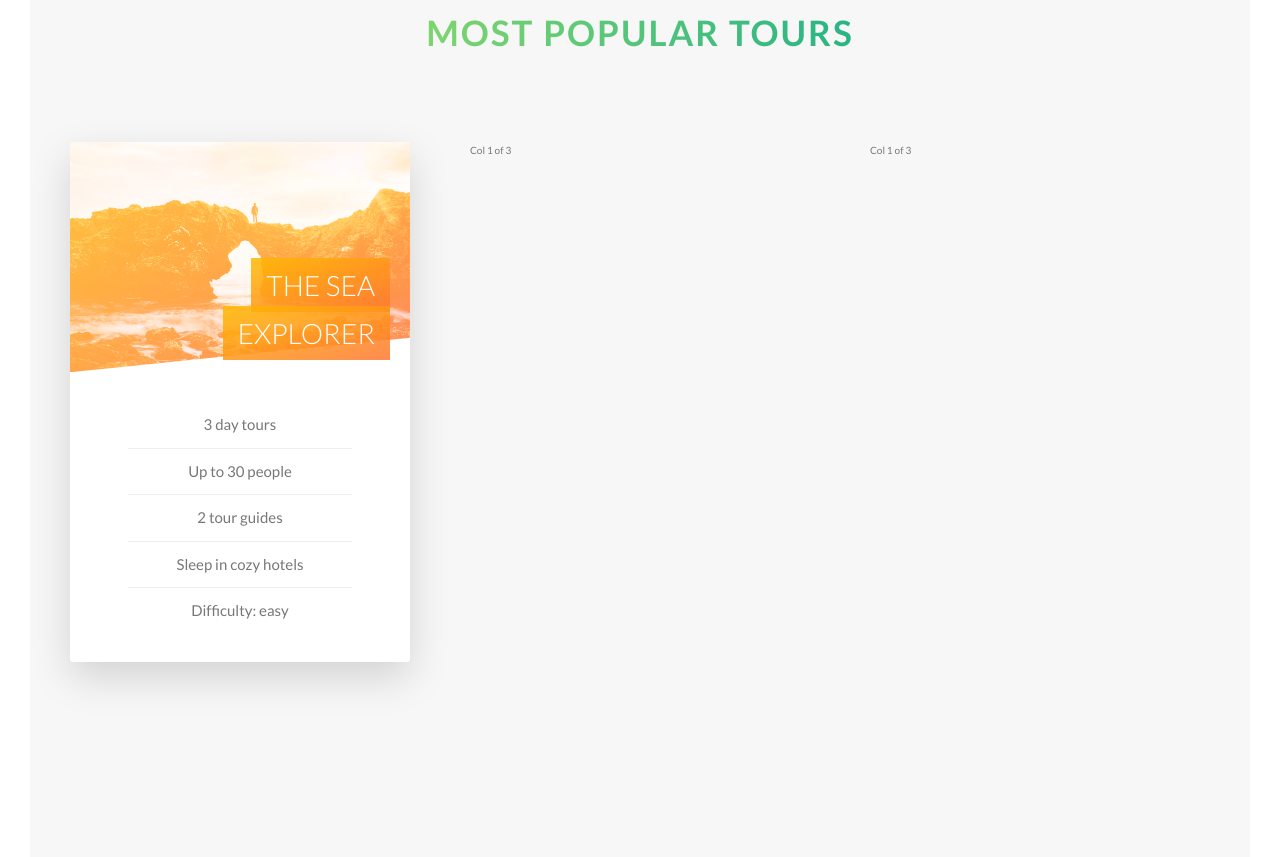
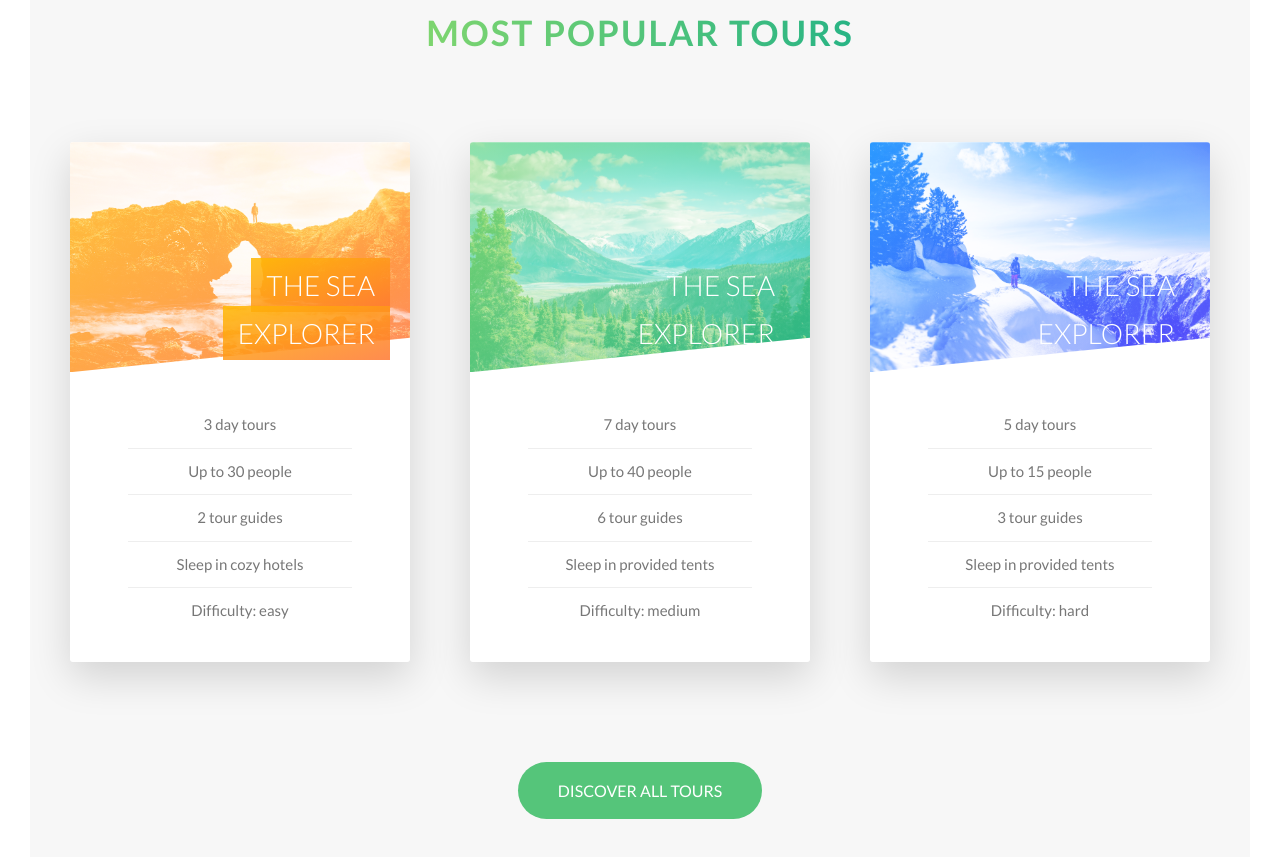
Before and after one commit to BeeOfKnowledge/Natours, a website: page index.html in a window 1280 px wide. Shown: the part 2369-3226 px from the top of the page. Drawn offline with Linux system fonts and the light colour scheme.

Commit message:
feat: add more cards in the section of tours

```diff
--- a/index.html
+++ b/index.html
@@ -167,12 +167,82 @@
                 </div>
               </div>
               <div class="card__side card__side--back card__side--back-1">
-                BACK
+                <div class="card__cta">
+                  <div class="card__price-box">
+                    <p class="card__price-only">Only</p>
+                    <p class="card__price-value">$297</p>
+                  </div>
+                  <a href="#" class="btn btn--white">Book now!</a>
+                </div>
               </div>
             </div>
           </div>
-          <div class="col-1-of-3">Col 1 of 3</div>
-          <div class="col-1-of-3">Col 1 of 3</div>
+
+          <div class="col-1-of-3">
+            <div class="card">
+              <div class="card__side card__side--front">
+                <div class="card__picture card__picture--2">&nbsp;</div>
+                <h4 class="card__heading">
+                  <span class="card__heading-span card__heading-span--2"
+                    >The Sea Explorer</span
+                  >
+                </h4>
+                <div class="card__details">
+                  <ul>
+                    <li>7 day tours</li>
+                    <li>Up to 40 people</li>
+                    <li>6 tour guides</li>
+                    <li>Sleep in provided tents</li>
+                    <li>Difficulty: medium</li>
+                  </ul>
+                </div>
+              </div>
+              <div class="card__side card__side--back card__side--back-2">
+                <div class="card__cta">
+                  <div class="card__price-box">
+                    <p class="card__price-only">Only</p>
+                    <p class="card__price-value">$497</p>
+                  </div>
+                  <a href="#" class="btn btn--white">Book now!</a>
+                </div>
+              </div>
+            </div>
+          </div>
+
+          <div class="col-1-of-3">
+            <div class="card">
+              <div class="card__side card__side--front">
+                <div class="card__picture card__picture--3">&nbsp;</div>
+                <h4 class="card__heading">
+                  <span class="card__heading-span card__heading-span--3"
+                    >The Sea Explorer</span
+                  >
+                </h4>
+                <div class="card__details">
+                  <ul>
+                    <li>5 day tours</li>
+                    <li>Up to 15 people</li>
+                    <li>3 tour guides</li>
+                    <li>Sleep in provided tents</li>
+                    <li>Difficulty: hard</li>
+                  </ul>
+                </div>
+              </div>
+              <div class="card__side card__side--back card__side--back-3">
+                <div class="card__cta">
+                  <div class="card__price-box">
+                    <p class="card__price-only">Only</p>
+                    <p class="card__price-value">$897</p>
+                  </div>
+                  <a href="#" class="btn btn--white">Book now!</a>
+                </div>
+              </div>
+            </div>
+          </div>
+        </div>
+
+        <div class="u-center-text u-margin-top-huge">
+          <a href="#" class="btn btn--green">Discover all tours</a>
         </div>
       </section>
     </main>
--- a/sass/base/_utilities.scss
+++ b/sass/base/_utilities.scss
@@ -13,3 +13,11 @@
 .u-margin-bottom-small {
   margin-bottom: 1.5rem;
 }
+
+.u-margin-top-big {
+  margin-top: 8rem;
+}
+
+.u-margin-top-huge {
+  margin-top: 10rem;
+}
--- a/sass/components/_button.scss
+++ b/sass/components/_button.scss
@@ -32,6 +32,15 @@
 
     &::after {
       background-color: $color-white;
+    }
+  }
+
+  &--green {
+    background-color: $color-primary;
+    color: $color-white;
+
+    &::after {
+      background-color: $color-primary;
     }
   }
 
--- a/sass/components/_card.scss
+++ b/sass/components/_card.scss
@@ -77,10 +77,20 @@
         url(../img/nat-5.jpg);
     }
     &--2 {
-      background-image: url(../img/nat-5.jpg);
+      background-image: linear-gradient(
+          to right bottom,
+          $color-primary-light,
+          $color-primary-dark
+        ),
+        url(../img/nat-6.jpg);
     }
     &--3 {
-      background-image: url(../img/nat-5.jpg);
+      background-image: linear-gradient(
+          to right bottom,
+          $color-tertiary-light,
+          $color-tertiary-dark
+        ),
+        url(../img/nat-7.jpg);
     }
   }
 
@@ -126,4 +136,29 @@
       }
     }
   }
+
+  // FRONT SIDE STYLING
+  &__cta {
+    position: absolute;
+    top: 50%;
+    left: 50%;
+    transform: translate(-50%, -50%);
+    width: 90%;
+    text-align: center;
+  }
+
+  &__price-box {
+    color: $color-white;
+    margin-bottom: 8rem;
+  }
+
+  &__price-only {
+    font-size: 1.4rem;
+    text-transform: uppercase;
+  }
+
+  &__price-value {
+    font-size: 6rem;
+    font-weight: 100;
+  }
 }
--- a/sass/pages/_home.scss
+++ b/sass/pages/_home.scss
@@ -23,6 +23,6 @@
 
 .section-tours {
   background-color: $color-grey-light-1;
-  padding: 25rem 0 50rem 0;
+  padding: 25rem 0 15rem 0;
   margin-top: -10rem;
 }
```
Also changed, not shown: css/style.css.
